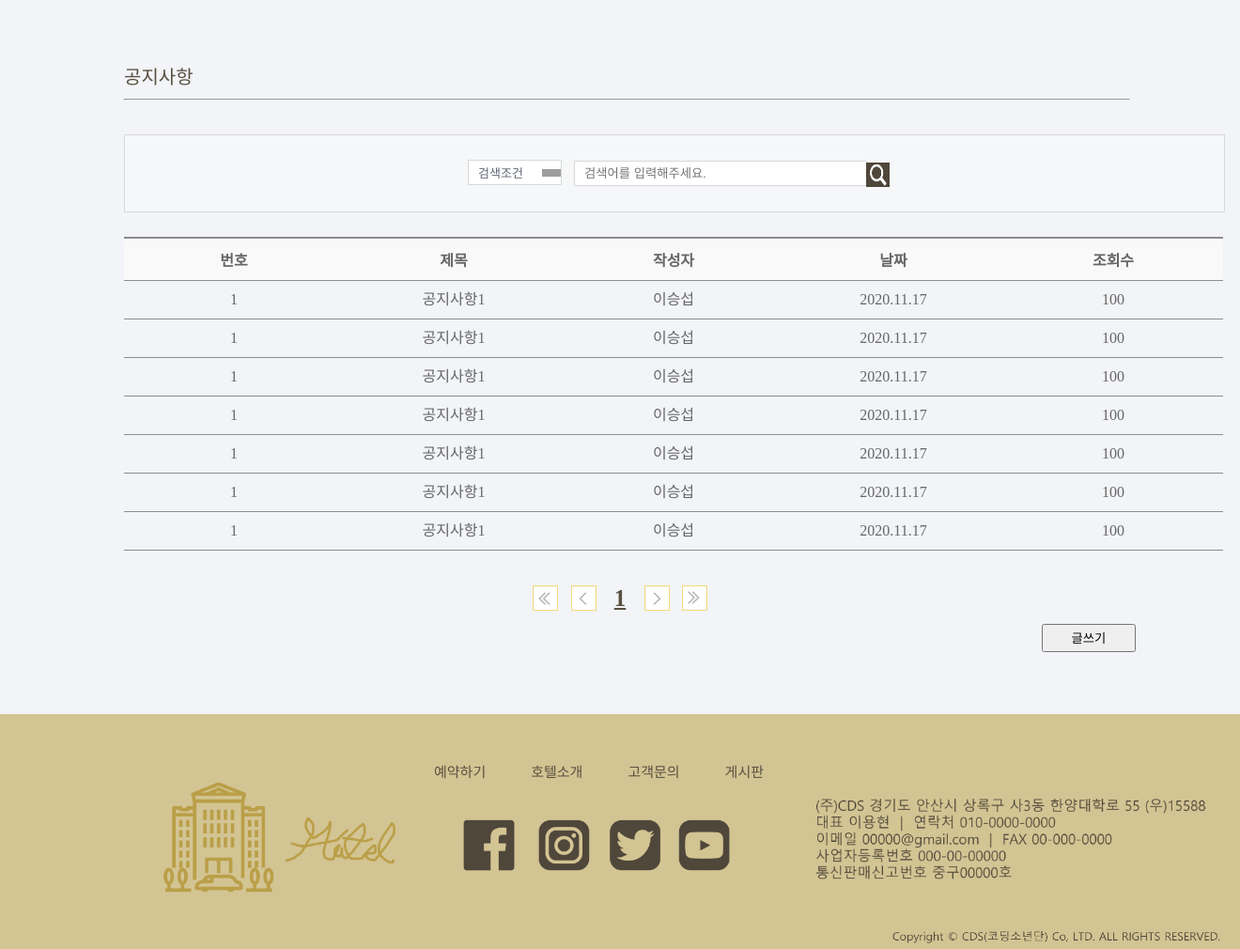
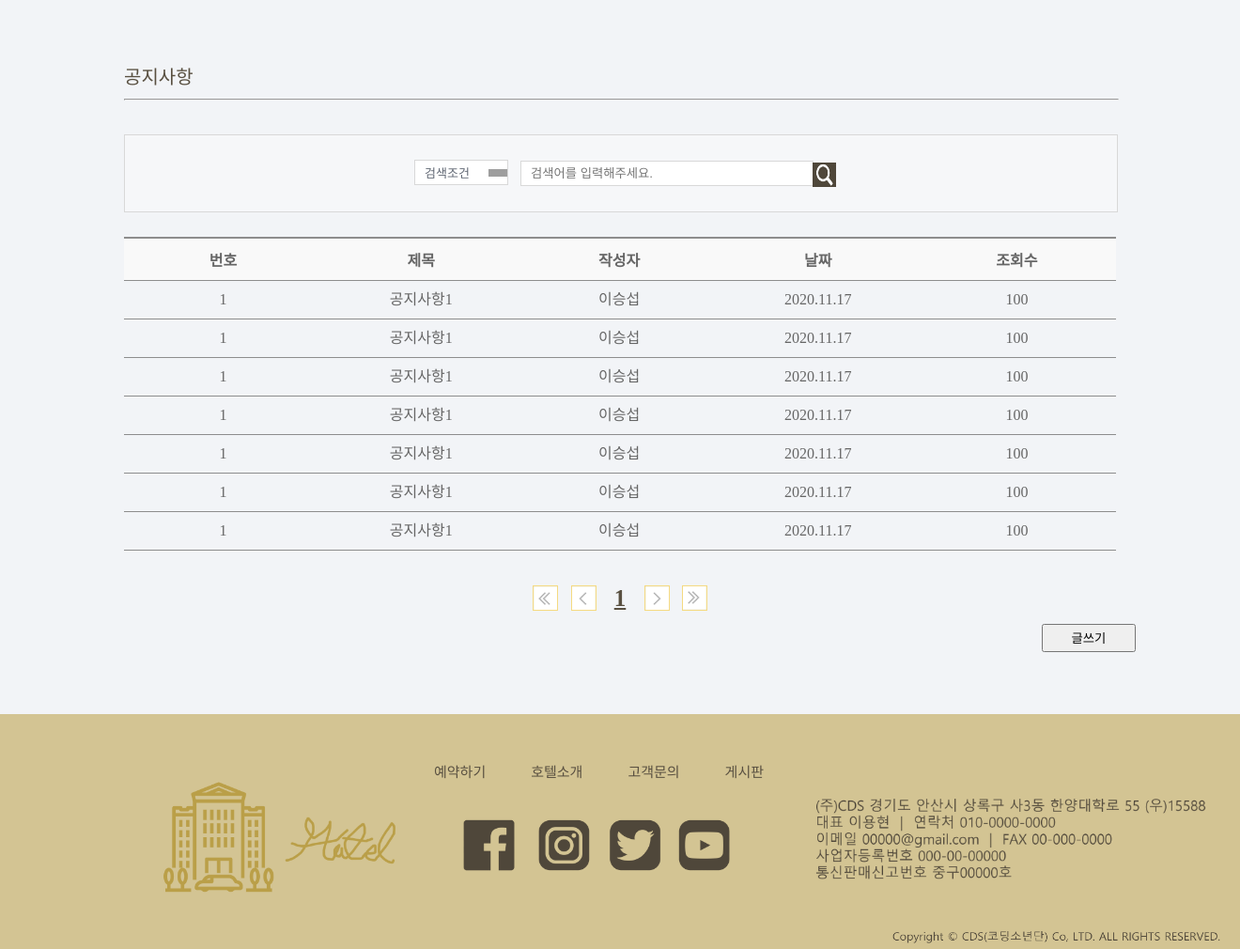
Before and after one commit to A11phaBeta/Database-Hotel-WebSite, a PHP site: the page made by Front Example/notice.html in a window 1320 px wide. Shown: the part 100-1110 px from the top of the page at 94% size. Run offline with PHP 8.4, Linux system fonts and the light colour scheme; grey boxes are pictures that could not be loaded.

Commit message:
frontend(notice.html 수정)

```diff
--- a/Front Example/css/style.css
+++ b/Front Example/css/style.css
@@ -702,10 +702,10 @@ select {
 }
 
 hr.two{
-  width : 90%;
+  width : 89%;
   color : #595041;
   text-align : left;
-  margin-left : 0px;
+  margin-left : 0;
 }
 
 .roomList{
@@ -1182,7 +1182,7 @@ hr.three{
 }
 
 .notice_table{
-   width:1170px;
+   width:80%;
    border-collapse:collapse;
    border-top:2px solid #8d8d8d;
    margin-left: 10%;
@@ -1220,7 +1220,7 @@ hr.three{
   background: #f6f7f9;
   position: relative;
   text-align: center;
-  width: 1170px;
+  width: 80%;
   margin-left: 10%;
 }
 
```
